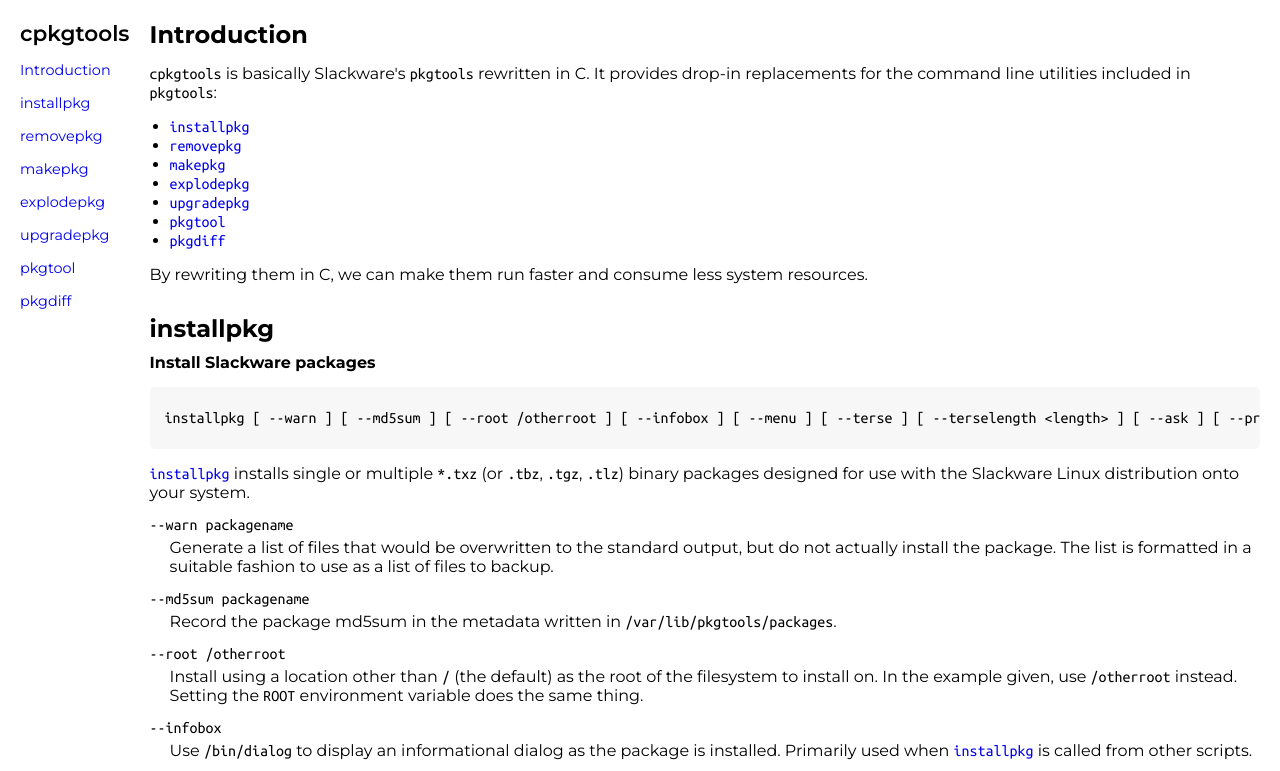
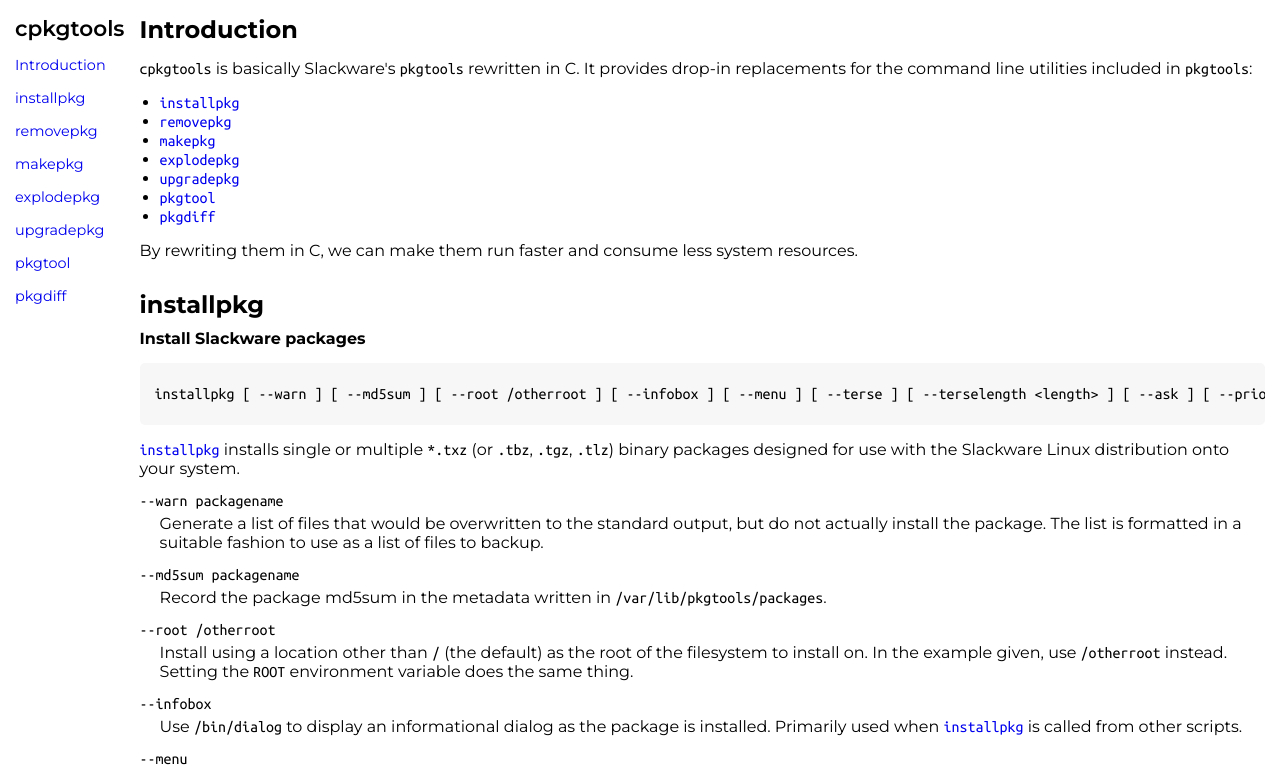
Before and after one commit to mumahendras3/freecodecamp-certification-projects, a plain HTML site: page responsive-web-design/technical-documentation-page/index.html in a window 1280 px wide. Shown: the top 771 px of the page. Drawn offline with Linux system fonts and the light colour scheme.

Commit message:
RWD: Tech. Doc. Page: Workaround the auto-test issue
It seems setting the body margin to 20px fails the test that check
whether #navbar sticks to the left side of the page or not. To
workaround this issue, setting the margin to 15px seems to work.

```diff
--- a/responsive-web-design/technical-documentation-page/styles.css
+++ b/responsive-web-design/technical-documentation-page/styles.css
@@ -17,7 +17,7 @@ html {
 }
 
 body {
-    margin: 20px;
+    margin: 15px;
     min-width: 320px;
     font-family: Montserrat, sans-serif;
 }
@@ -118,13 +118,13 @@ ul.nav-links {
 }
 @media (min-width: 810px) {
     body {
-        margin: 20px 20px 20px calc(2 * 20px + 109.6px);
+        margin: 15px 15px 15px calc(2 * 15px + 109.6px);
     }
     #navbar {
         position: fixed;
         top: 0;
         left: 0;
-        margin: 20px 0 0 20px;
+        margin: 15px 0 0 15px;
     }
     #navbar h1 {
         text-align: left;
```
